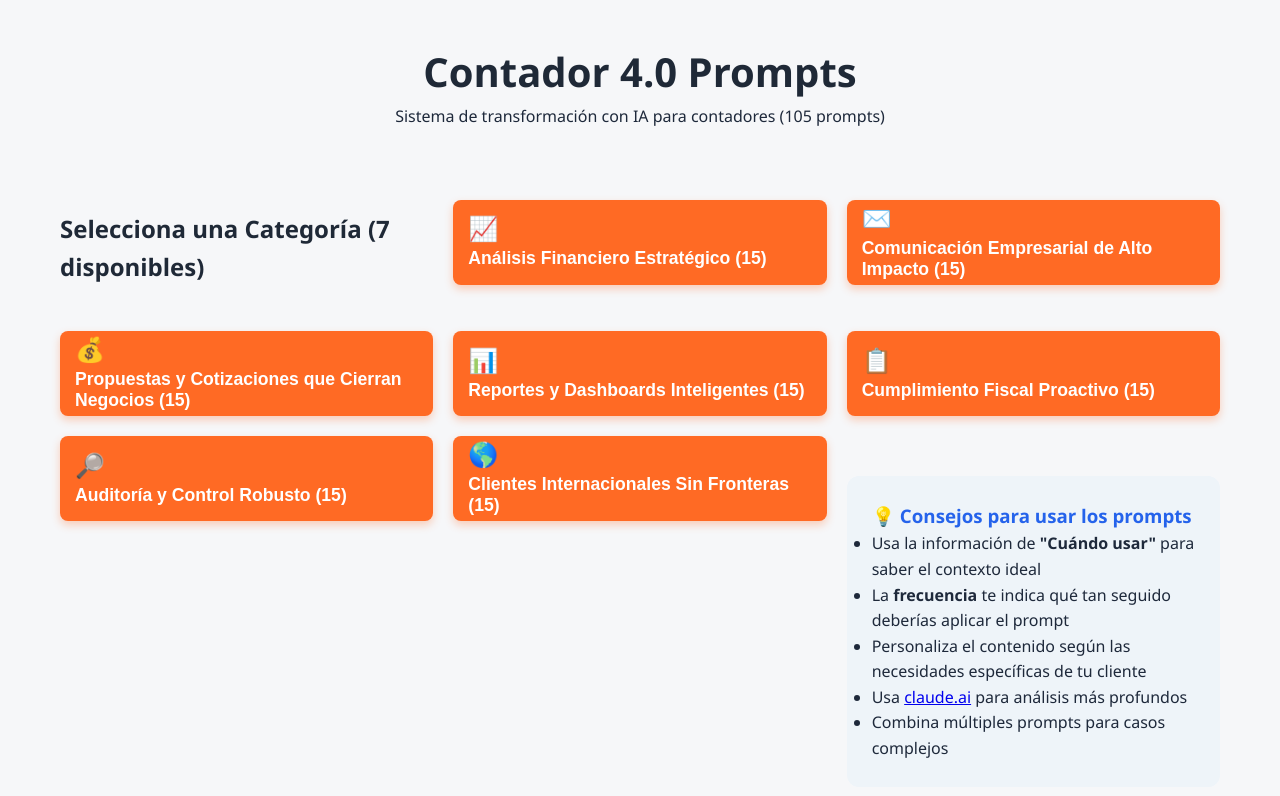
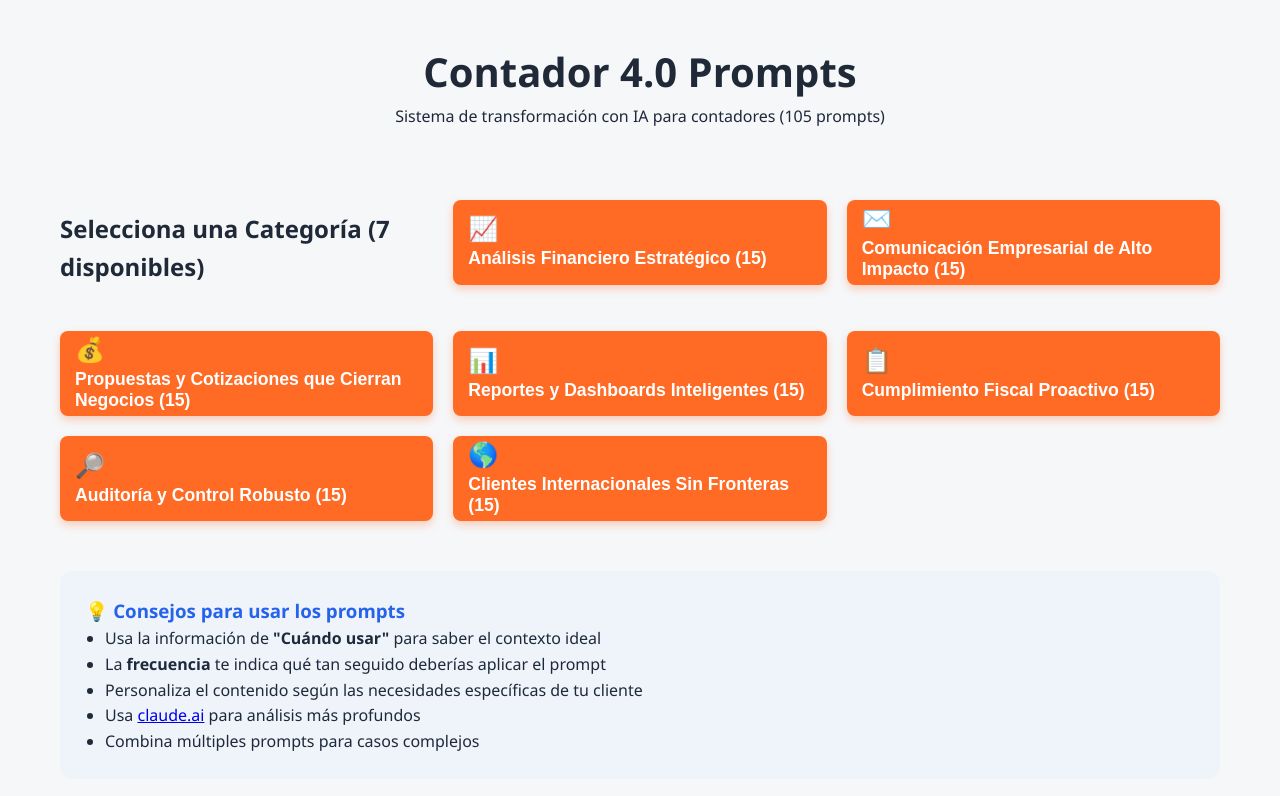
Before and after one commit to JairoAmaya/contador4-webapp-final, a React (Vite) app: page / in a window 1280 px wide. Shown: the top 796 px of the page. Built offline with nearby package versions, Linux system fonts and the light colour scheme.

Commit message:
Update styles.css

```diff
--- a/src/styles.css
+++ b/src/styles.css
@@ -264,3 +264,18 @@ body {
     /* ✅ FIX: Centrar el contenido cuando solo está el botón Volver */
     justify-content: center;
 }
+/* --- EN src/styles.css --- */
+
+/* 1. Mover los Tips fuera del flujo de cuadrícula (para que ocupe todo el ancho) */
+.tips-section {
+    /* El estilo base ya es correcto, solo ajustamos el margen superior para separarlo de los botones */
+    margin-top: 30px;
+    /* Aseguramos que se alinee con el contenido principal */
+    grid-column: 1 / -1;
+}
+
+/* 2. Limpiar el estilo de la lista (ya que se heredan del CSS base) */
+.tips-section ul {
+    list-style: disc; /* Usar puntos */
+    padding-left: 20px;
+}
```
